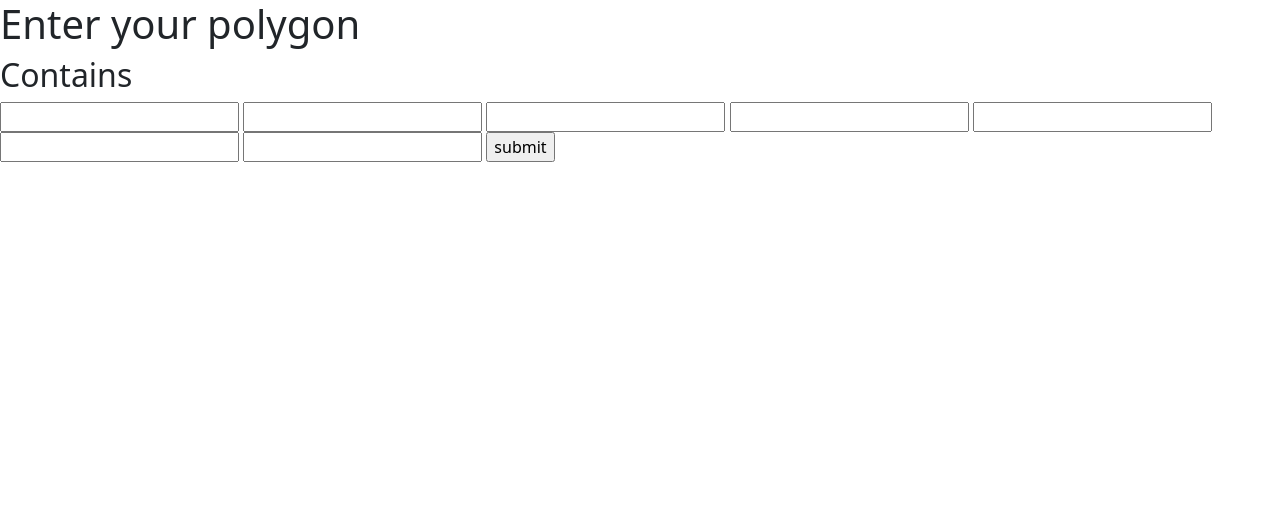
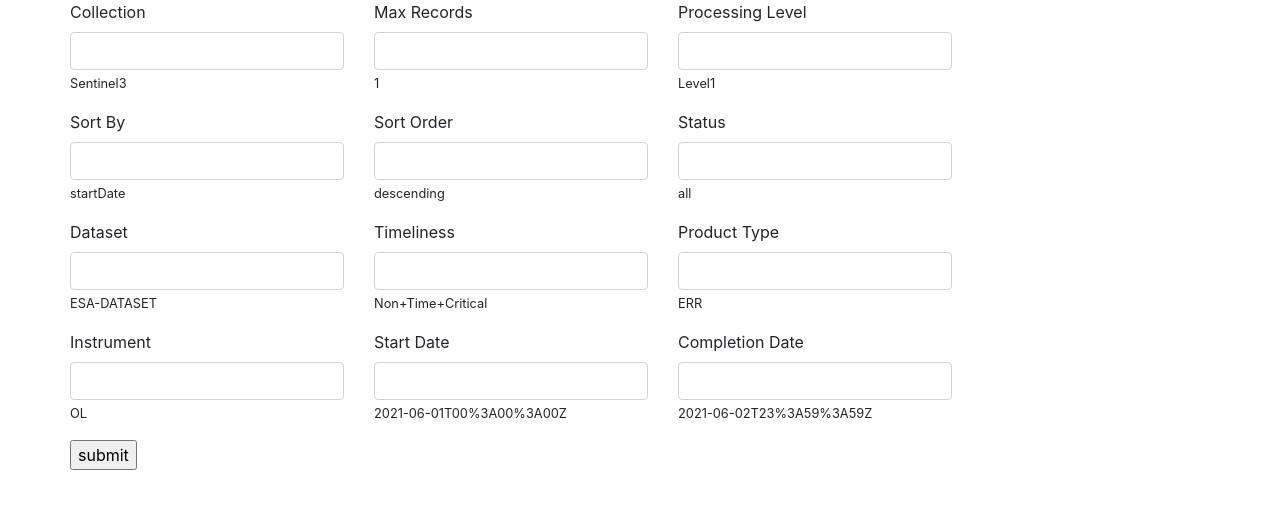
Before and after one commit to stitchtrove/certo, a Flask app: page / in a window 1280 px wide. Shown: the top 509 px of the page. Run offline with Flask 2, Linux system fonts and the light colour scheme; some libraries are stand-ins or nearby versions.

Commit message:
fixed a stupid line bug

```diff
--- a/web/app.py
+++ b/web/app.py
@@ -28,6 +28,11 @@
     sort_order = request.form.get('sort_order')
     status = request.form.get('status')
     dataset = request.form.get('dataset')
+    timeliness = request.form.get('timeliness')
+    product_type = request.form.get('product_type')
+    instrument = request.form.get('instrument')
+    start_date = request.form.get('start_date')
+    completion_date = request.form.get('completion_date')
 
     variables = [{
         "collection": collection,
@@ -37,6 +42,11 @@
         "sort_order": sort_order,
         "status": status,
         "dataset": dataset,
+        "timeliness": timeliness,
+        "product_type": product_type,
+        "instrument": instrument,
+        "start_date": start_date,
+        "completion_date": completion_date,
     }]
     # turn variables into string to send in request
     listString = json.dumps(variables)
--- a/web/config.ini
+++ b/web/config.ini
@@ -1,5 +1,7 @@
 [keycloak]
 username = amw@pml.ac.uk
 password = Creodias13!
-#storage_url = downloaded_data # local
-storage_url = /var/www/html/downloaded_data_storage #creodias
+# local
+#storage_url = /web/downloaded_data
+#creodias
+storage_url = /var/www/html/downloaded_data_storage
--- a/web/templates/base.html
+++ b/web/templates/base.html
@@ -6,16 +6,18 @@
         {% block title %}
         {% endblock %}
     </title>
-    <link href="https://cdn.jsdelivr.net/npm/bootstrap@5.0.0-beta2/dist/css/bootstrap.min.css" rel="stylesheet"
-        integrity="$</head>
+    <link rel="stylesheet" href="https://maxcdn.bootstrapcdn.com/bootstrap/4.0.0/css/bootstrap.min.css"
+        integrity="sha384-Gn5384xqQ1aoWXA+058RXPxPg6fy4IWvTNh0E263XmFcJlSAwiGgFAW/dAiS6JXm" crossorigin="anonymous">
+</head>
+
 <body>
-<div class=" container">
-    <div class="row">
-        {% block content %}
+    <div class="container">
+        <div class="row">
+            {% block content %}
 
-        {% endblock %}
+            {% endblock %}
+        </div>
     </div>
-    </div>
-    </body>
+</body>
 
 </html>
--- a/web/templates/index.html
+++ b/web/templates/index.html
@@ -5,17 +5,77 @@
 {% endblock %}
 
 {% block content %}
-<h1>Enter your polygon</h1>
-<br style="margin-bottom: 30px;">
-<h2>Contains</h2>
+
 <form type="" action="/process" method="POST" name="form">
-    <input type="text" name="collection" />
-    <input type="text" name="max_records" />
-    <input type="text" name="processing_level" />
-    <input type="text" name="sort_by" />
-    <input type="text" name="sort_order" />
-    <input type="text" name="status" />
-    <input type="text" name="dataset" />
+    <div class="row">
+        <div class="form-group col">
+            <label>Collection</label>
+            <input type="text" name="collection" class="form-control" />
+            <small>Sentinel3</small>
+        </div>
+        <div class="form-group col">
+            <label>Max Records</label>
+            <input type="text" name="max_records" class="form-control" />
+            <small>1</small>
+        </div>
+        <div class="form-group col">
+            <label>Processing Level</label>
+            <input type="text" name="processing_level" class="form-control" />
+            <small>Level1</small>
+        </div>
+    </div>
+    <div class="row">
+        <div class="form-group col">
+            <label>Sort By</label>
+            <input type="text" name="sort_by" class="form-control" />
+            <small>startDate</small>
+        </div>
+        <div class="form-group col">
+            <label>Sort Order</label>
+            <input type="text" name="sort_order" class="form-control" />
+            <small>descending</small>
+        </div>
+        <div class="form-group col">
+            <label>Status</label>
+            <input type="text" name="status" class="form-control" />
+            <small>all</small>
+        </div>
+    </div>
+    <div class="row">
+        <div class="form-group col">
+            <label>Dataset</label>
+            <input type="text" name="dataset" class="form-control" />
+            <small>ESA-DATASET</small>
+        </div>
+        <div class="form-group col">
+            <label>Timeliness</label>
+            <input type="text" name="timeliness" class="form-control" />
+            <small>Non+Time+Critical</small>
+        </div>
+        <div class="form-group col">
+            <label>Product Type</label>
+            <input type="text" name="product_type" class="form-control" />
+            <small>ERR</small>
+        </div>
+    </div>
+    <div class="row">
+        <div class="form-group col">
+            <label>Instrument</label>
+            <input type="text" name="instrument" class="form-control" />
+            <small>OL</small>
+        </div>
+        <div class="form-group col">
+            <label>Start Date</label>
+            <input type="text" name="start_date" class="form-control" />
+            <small>2021-06-01T00%3A00%3A00Z</small>
+        </div>
+        <div class="form-group col">
+            <label>Completion Date</label>
+            <input type="text" name="completion_date" class="form-control" />
+            <small>2021-06-02T23%3A59%3A59Z</small>
+        </div>
+    </div>
+
     <input type="submit" name="submit" value="submit" />
 </form>
 
```
Also changed, not shown: web/process.py (+11 -2 lines).
